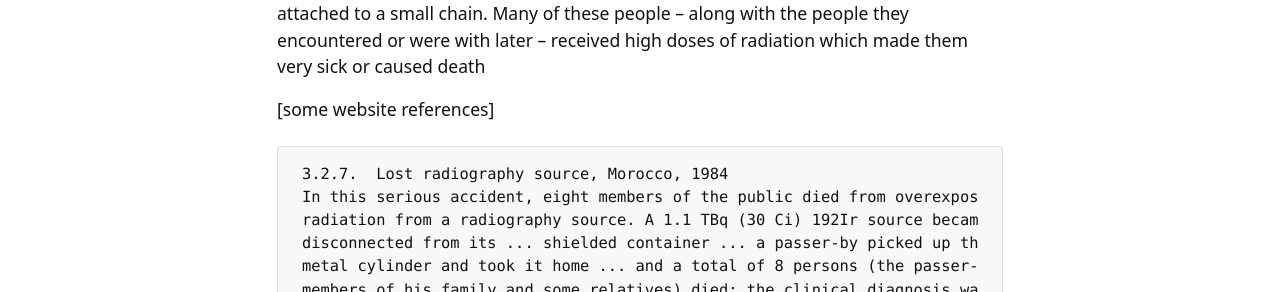
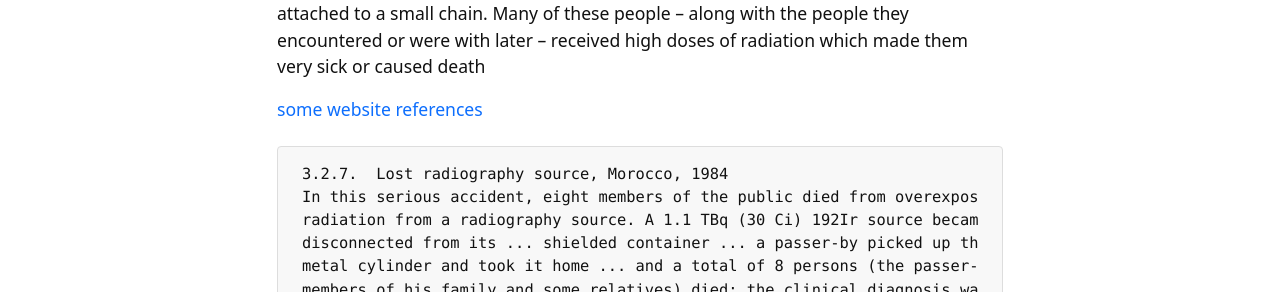
Before and after one commit to DickTurpin-highwayman/lost-isotopes, a Jekyll site: the page built from index.md, in a window 1280 px wide. Shown: the part 1175-1467 px from the top of the page. Built offline with Jekyll 4.4.1, drawn with Linux system fonts in a browser that asks for light colours; part of the change alters nothing that is shown.

```diff
--- a/index.md
+++ b/index.md
@@ -21,7 +21,7 @@ The dangerous isotopes are continually emitting radiation, even when contained i
 
 There have been many instances of people taking the radioactive source from the camera -- sometimes totally unaware of the lethal potential of this pill-sized death-trap attached to a small chain. Many of these people -- along with the people they encountered or were with later -- received high doses of radiation which made them very sick or caused death
 
-[some website references]
+[some website references](https://www-pub.iaea.org/MTCD/Publications/PDF/Pub1042_web.pdf)
 
 ~~~
 3.2.7.  Lost radiography source, Morocco, 1984
```
